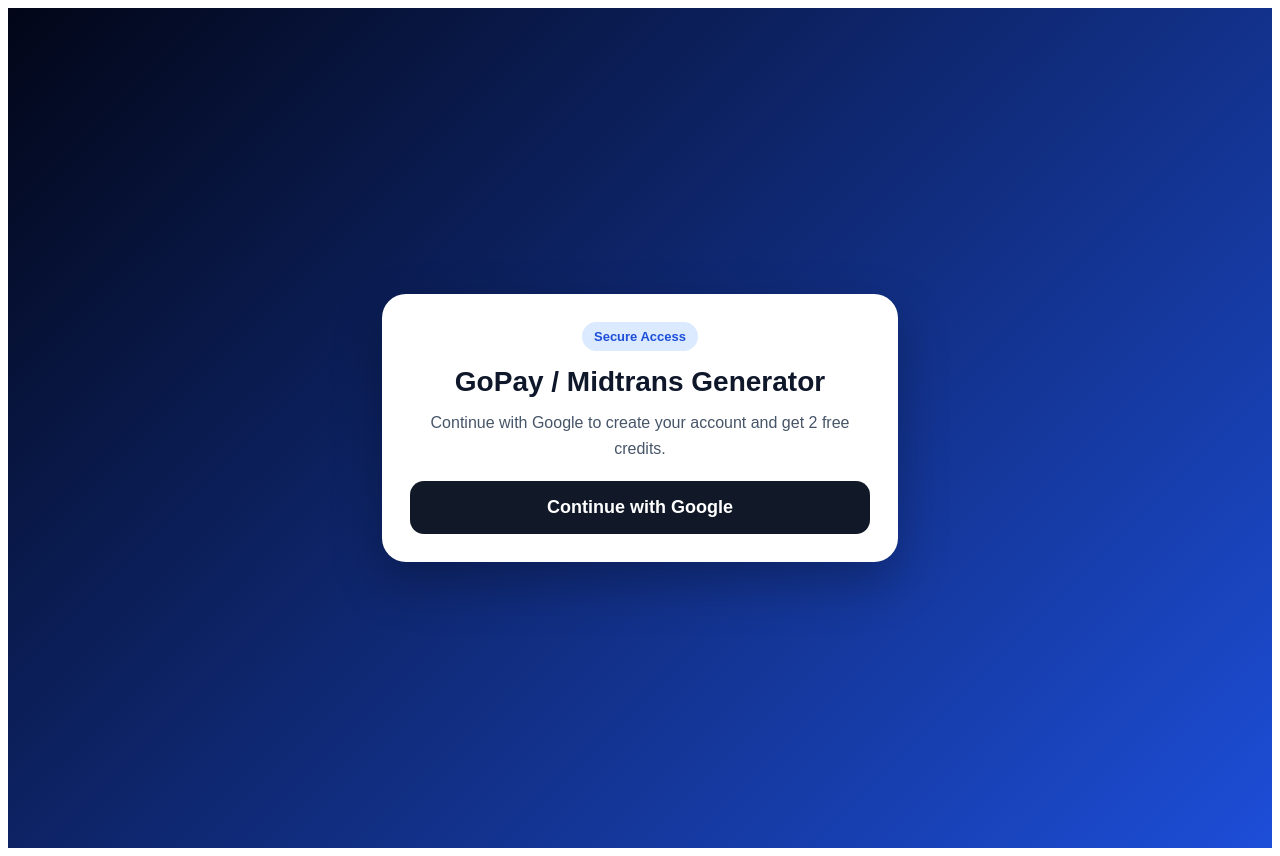
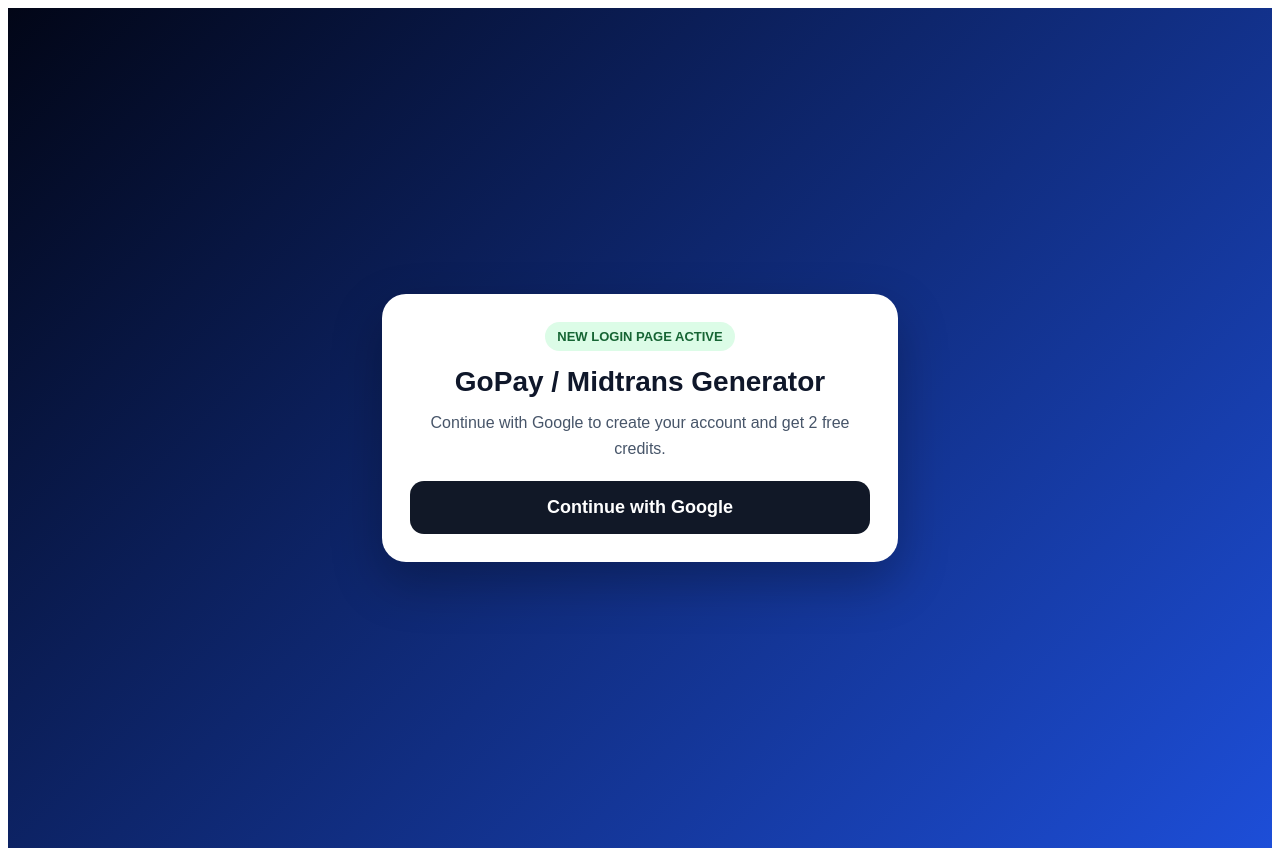
Before and after one commit to Manzar5/Manzar5, a Next.js app: page / in a window 1280 px wide. Built offline with nearby package versions, Linux system fonts and the light colour scheme; no server answers.

Commit message:
Force homepage login deploy marker

```diff
--- a/pages/index.js
+++ b/pages/index.js
@@ -26,7 +26,7 @@
   return (
     <main style={styles.page}>
       <section style={styles.card}>
-        <div style={styles.badge}>Secure Access</div>
+        <div style={styles.badge}>NEW LOGIN PAGE ACTIVE</div>
         <h1 style={styles.title}>GoPay / Midtrans Generator</h1>
         <p style={styles.subtitle}>Continue with Google to create your account and get 2 free credits.</p>
 
@@ -37,7 +37,6 @@
             <b>Login Successful</b><br />
             {user.email}<br />
             <b>Free Credits:</b> 2<br />
-            <a href="/dashboard" style={styles.openButton}>Open Dashboard</a>
             <button onClick={logout} style={styles.logoutButton}>Logout</button>
           </div>
         )}
@@ -51,12 +50,11 @@
 const styles = {
   page: { minHeight: '100vh', background: 'linear-gradient(135deg,#020617,#1d4ed8)', display: 'flex', alignItems: 'center', justifyContent: 'center', padding: 20, fontFamily: 'Arial' },
   card: { width: '100%', maxWidth: 460, background: '#fff', borderRadius: 24, padding: 28, boxShadow: '0 20px 50px rgba(0,0,0,.28)', textAlign: 'center' },
-  badge: { display: 'inline-block', background: '#dbeafe', color: '#1d4ed8', padding: '7px 12px', borderRadius: 999, fontWeight: 800, fontSize: 13, marginBottom: 14 },
+  badge: { display: 'inline-block', background: '#dcfce7', color: '#166534', padding: '7px 12px', borderRadius: 999, fontWeight: 800, fontSize: 13, marginBottom: 14 },
   title: { margin: 0, color: '#0f172a', fontSize: 28, lineHeight: 1.2 },
   subtitle: { color: '#475569', marginTop: 12, marginBottom: 20, lineHeight: 1.6 },
   loginButton: { width: '100%', padding: 16, borderRadius: 14, border: 'none', background: '#111827', color: '#fff', fontSize: 18, fontWeight: 800, cursor: 'pointer' },
   userBox: { marginTop: 16, background: '#ecfdf5', color: '#065f46', padding: 16, borderRadius: 14, lineHeight: 1.9, fontWeight: 700 },
-  openButton: { display: 'block', marginTop: 12, padding: 12, borderRadius: 12, background: '#2563eb', color: '#fff', textDecoration: 'none' },
   logoutButton: { width: '100%', marginTop: 10, padding: 12, border: 'none', borderRadius: 12, background: '#ef4444', color: '#fff', fontWeight: 800, cursor: 'pointer' },
   error: { marginTop: 16, background: '#fee2e2', color: '#991b1b', padding: 14, borderRadius: 14, fontWeight: 700, textAlign: 'left' }
 };
```
